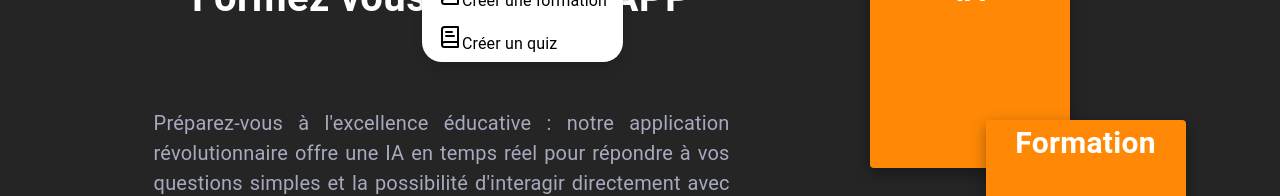
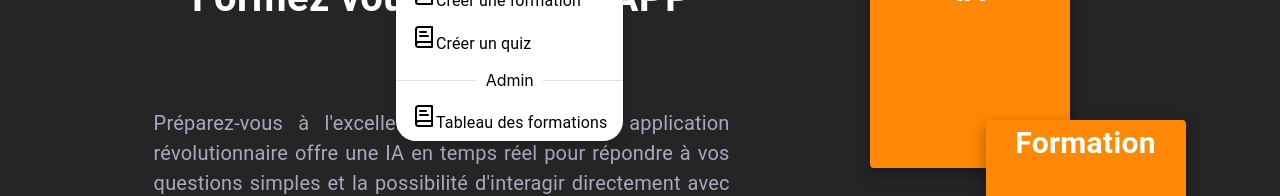
Before and after one commit to romainbcode/PFE-Forma, a React (Create React App) app in the folder frontend/: page / in a window 1280 px wide. Both pictures are taken after a click on the button "FORMATION". Shown: the part 232-428 px from the top of the page. Built offline with nearby package versions, Linux system fonts and the light colour scheme; no server answers.

Commit message:
Ajout Link pour dashboard admin

```diff
--- a/frontend/src/components/navbar.js
+++ b/frontend/src/components/navbar.js
@@ -329,6 +329,16 @@ export const Navbar = () => {
                   Créer un quiz
                 </Link>
               </MenuItem>
+              <Divider sx={{ my: 1 }}>Admin</Divider>
+              <MenuItem onClick={handleCloseMenuFormation} disableRipple>
+                <Link
+                  style={{ textDecoration: "none", color: "black" }}
+                  to="/admin/dashboard/formations"
+                >
+                  <BookText />
+                  Tableau des formations
+                </Link>
+              </MenuItem>
             </StyledMenu>
             <Link
               style={{
```
